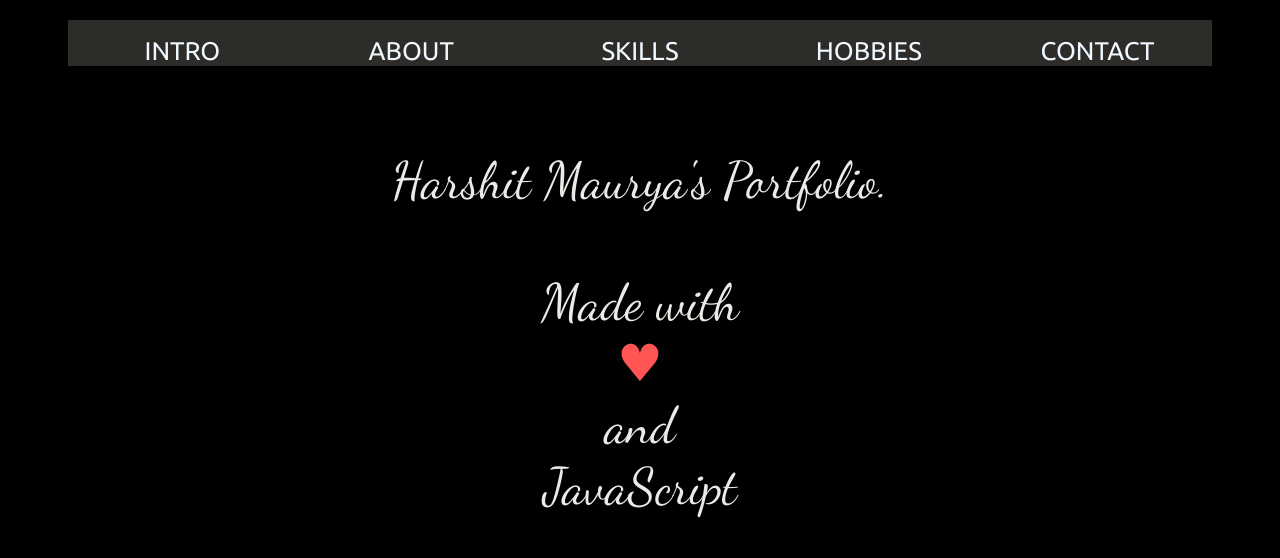
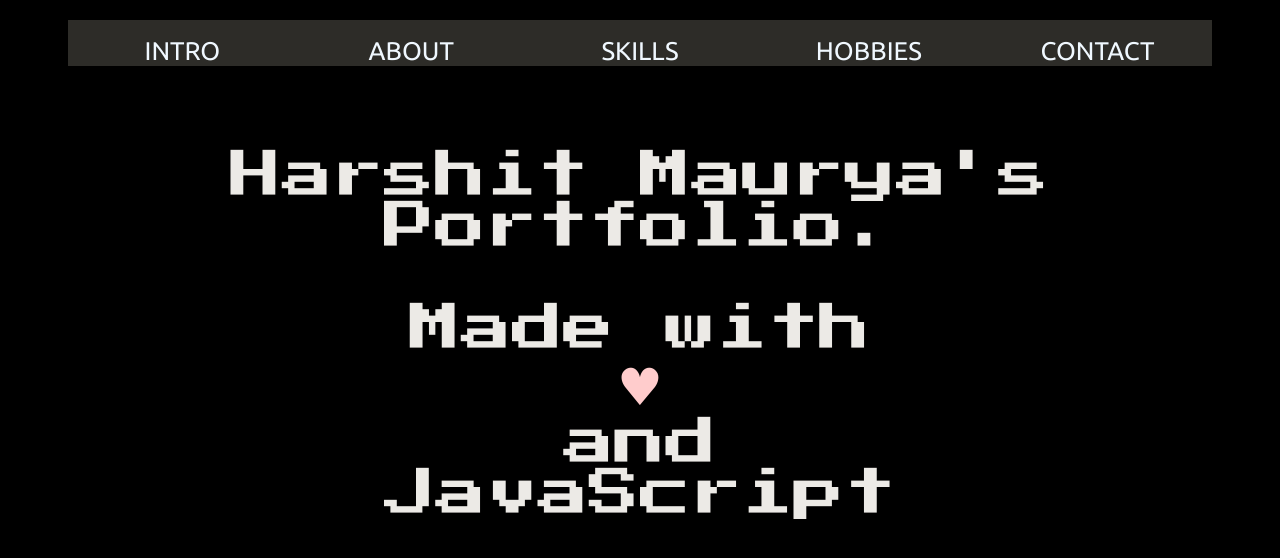
Before and after one commit to HarshitMaurya/JSAssignment, a plain HTML site: page index.html in a window 1280 px wide. Drawn offline with Linux system fonts and the light colour scheme.

Commit message:
Few font changes

```diff
--- a/pages/intro.html
+++ b/pages/intro.html
@@ -1,7 +1,7 @@
 <div id = "typehere">
 	Harshit Maurya's Portfolio.<br></br>
 	Made with</br>
-	<span style="color:#f55">♥</span></br>
+	<span style="color:#fcc">♥</span></br>
 	and</br>
 	JavaScript
 </div>
--- a/styles/style.css
+++ b/styles/style.css
@@ -1,4 +1,4 @@
-@import url('https://fonts.googleapis.com/css?family=Dancing+Script|Ubuntu');
+@import url('https://fonts.googleapis.com/css?family=Dancing+Script|Ubuntu|Press+Start+2P');
 body{
 	background-color:#000;
 	width:90%;
@@ -74,6 +74,7 @@ li{
 	font-size:xx-large;
 	padding:10vh;
 	padding-top:0px;
+	font-family: 'Press Start 2P', cursive;
 }
 
 .icons{
```
